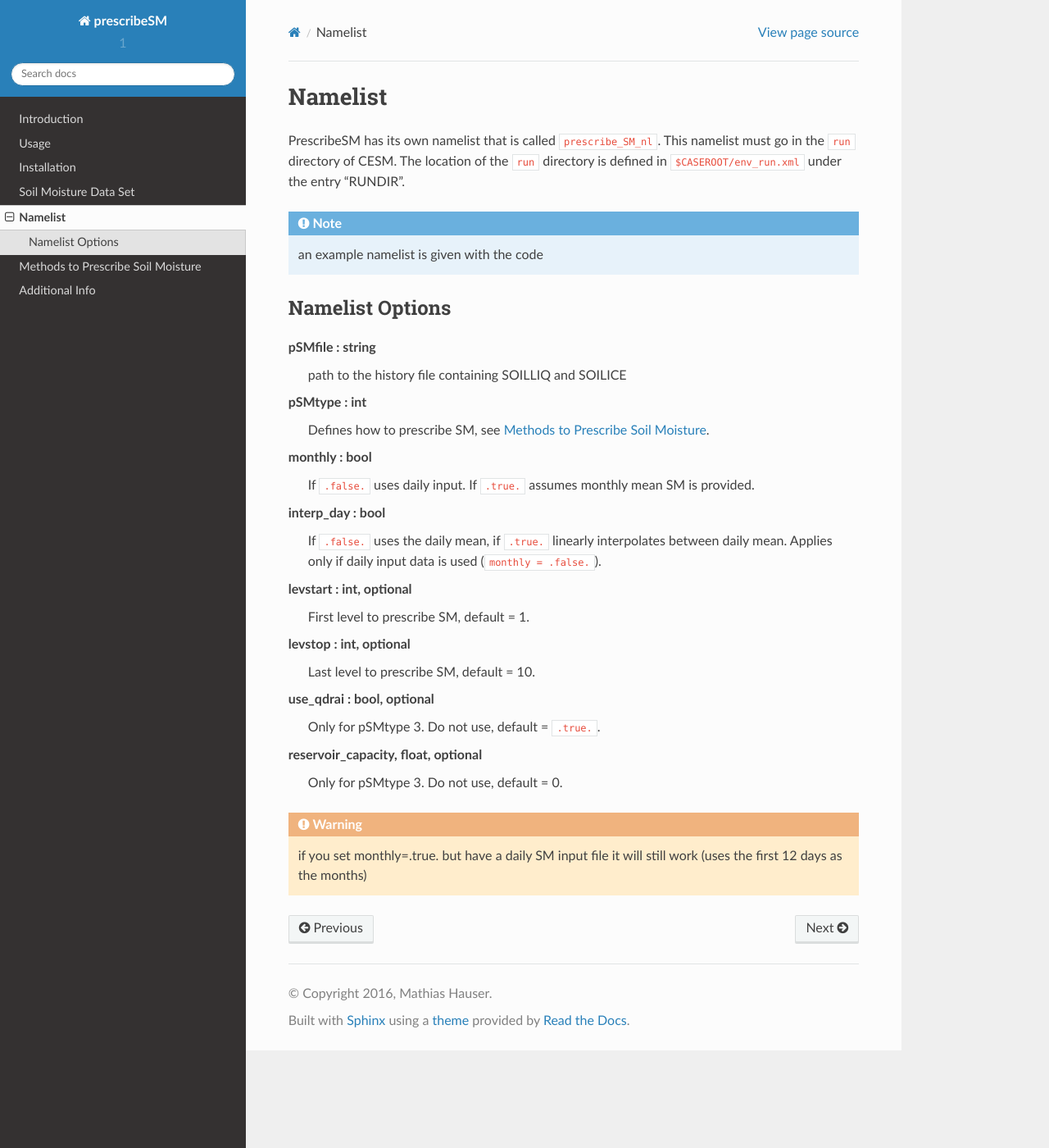
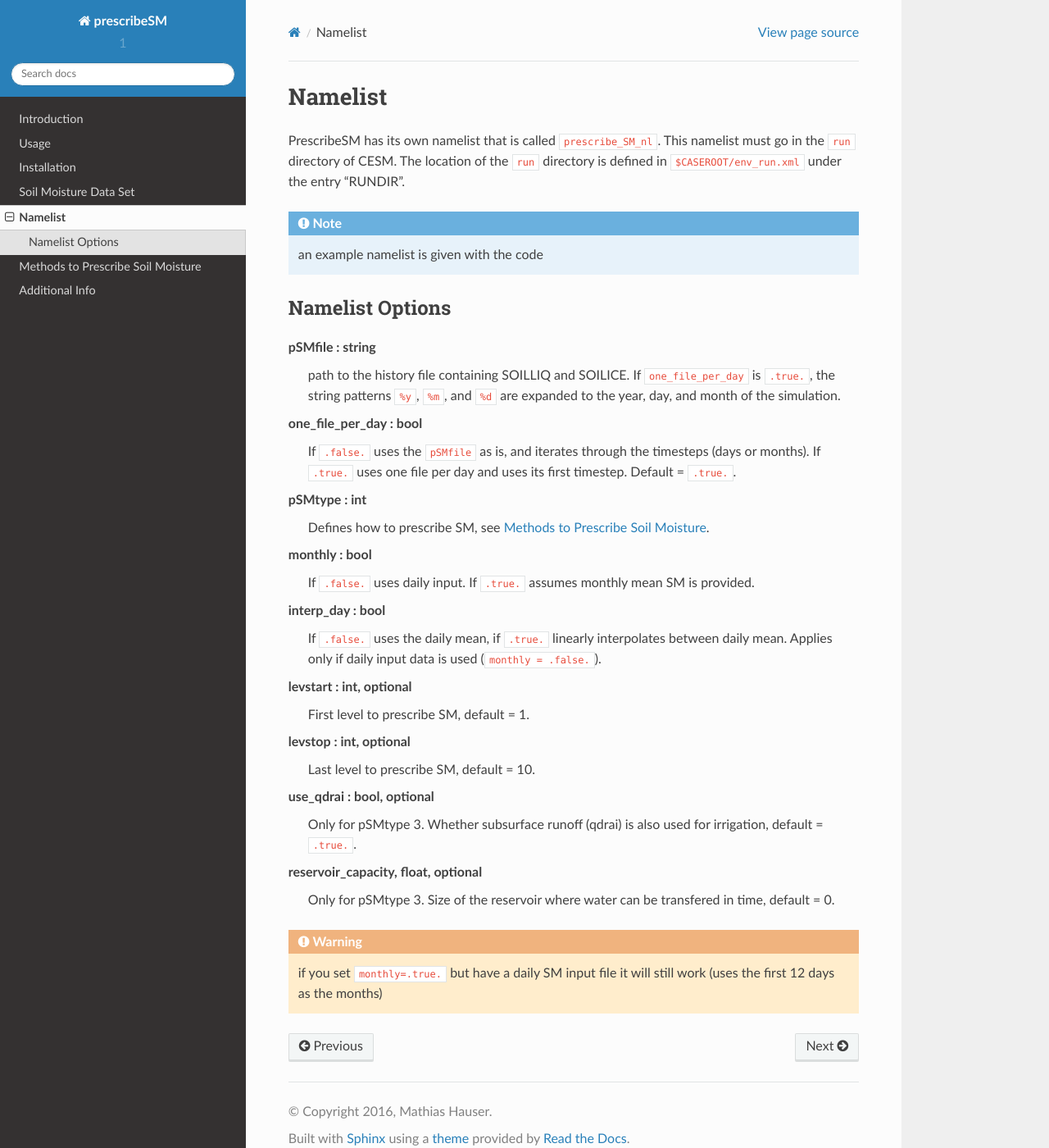
Before and after one commit to IACETH/prescribeSM_cesm_1.2.x, a Sphinx documentation site: the page built from docs/namelist.rst, in a window 1280 px wide and 1400 px high. Shown: the whole window at 82% size. Built offline with Sphinx 7.4.7 and the Read the Docs theme 2.0.0, drawn with Linux system fonts in a browser that asks for light colours.

Commit message:
doc: one_file_per_day

```diff
--- a/docs/namelist.rst
+++ b/docs/namelist.rst
@@ -11,7 +11,10 @@ The location of the :file:`run` directory is defined in :file:`$CASEROOT/env_run
 Namelist Options
 ----------------
 pSMfile : string
-  path to the history file containing SOILLIQ and SOILICE
+  path to the history file containing SOILLIQ and SOILICE. If ``one_file_per_day`` is ``.true.``, the string patterns ``%y``, ``%m``, and ``%d`` are expanded to the year, day, and month of the simulation.
+one_file_per_day : bool
+  If ``.false.`` uses the ``pSMfile`` as is, and iterates through the timesteps (days or months). If ``.true.`` uses one file per day and uses its first timestep.
+  Default = ``.true.``.
 pSMtype : int
  Defines how to prescribe SM, see :doc:`Methods to Prescribe Soil Moisture</methods>`.
 monthly : bool
@@ -23,9 +26,9 @@ levstart : int, optional
 levstop : int, optional
   Last level to prescribe SM, default = 10.
 use_qdrai : bool, optional
-  Only for pSMtype 3. Do not use, default = ``.true.``.
+  Only for pSMtype 3. Whether subsurface runoff (qdrai) is also used for irrigation, default = ``.true.``.
 reservoir_capacity, float, optional
-  Only for pSMtype 3. Do not use, default = 0.
+  Only for pSMtype 3. Size of the reservoir where water can be transfered in time, default = 0.
 
 .. WARNING::
-   if you set monthly=.true. but have a daily SM input file it will still work (uses the first 12 days as the months)
+   if you set ``monthly=.true.`` but have a daily SM input file it will still work (uses the first 12 days as the months)
```
